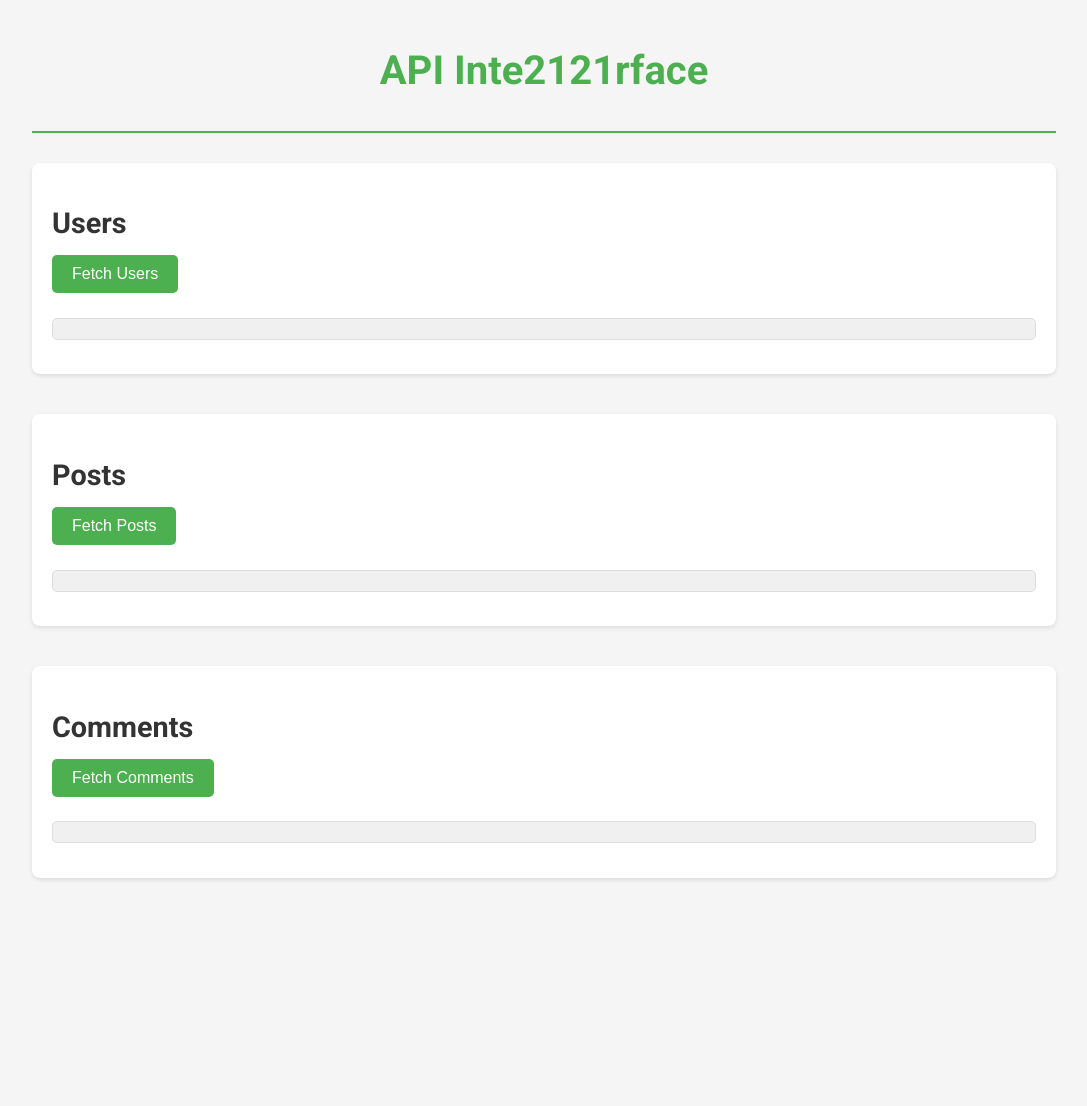
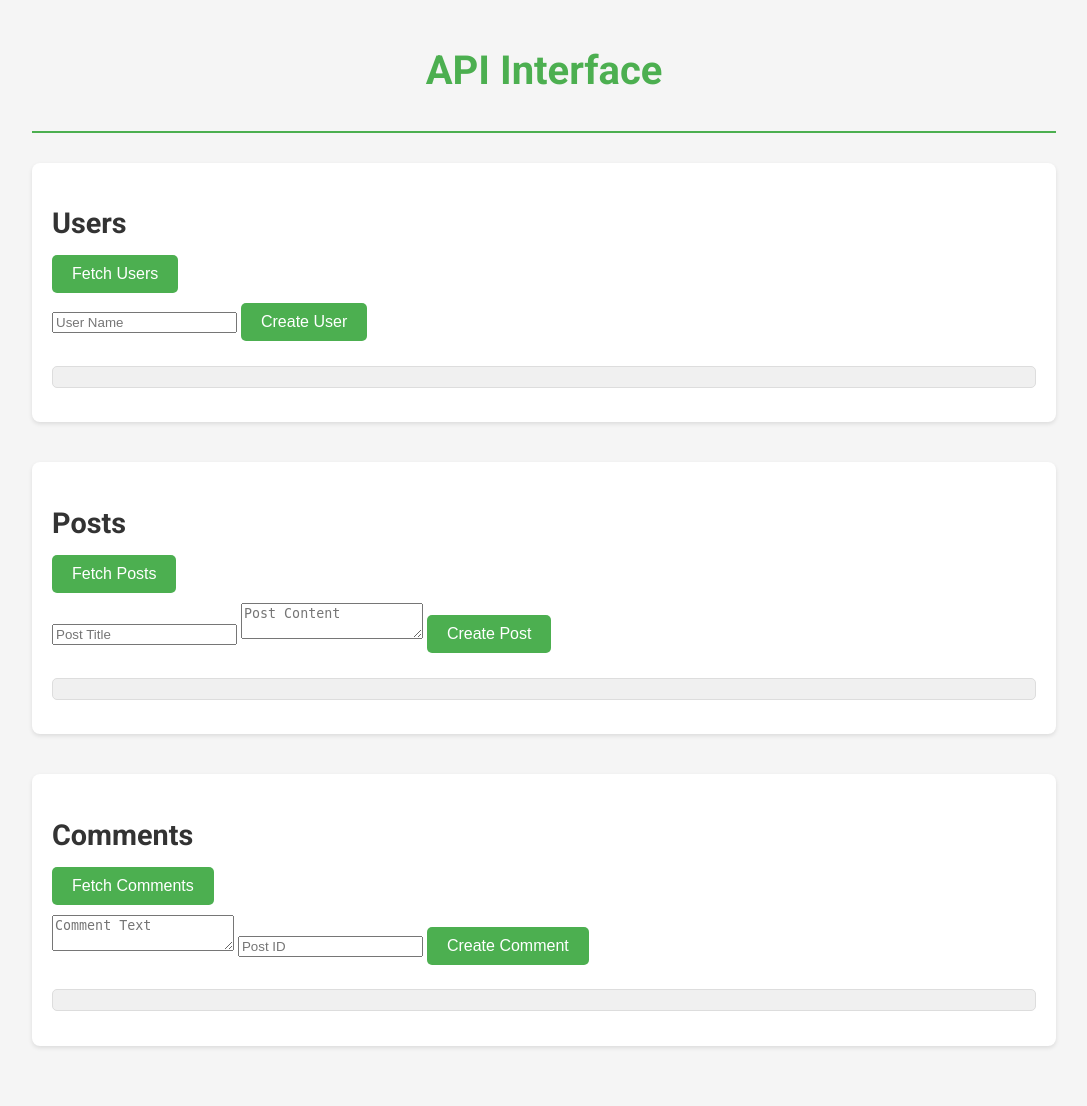
Before and after one commit to Majesnnd/RedMariel, a Flask app: page / in a window 1280 px wide. Shown: the whole page, without its empty margins (96-1183 px from the left). Before the commit the page ends 880 px from the top, so only its background shows below. Run offline with Flask 3, Linux system fonts and the light colour scheme.

Commit message:
upgrade Get Method

```diff
--- a/templates/index.html
+++ b/templates/index.html
@@ -3,40 +3,56 @@
 <head>
     <meta charset="UTF-8">
     <meta name="viewport" content="width=device-width, initial-scale=1.0">
-    <title>API Interfa2e</title>
-
+    <title>API Interface</title>
     <link rel="stylesheet" href="{{ url_for('static', filename='styles.css') }}">
-
     <link href="https://fonts.googleapis.com/css2?family=Roboto:wght@400;700&display=swap" rel="stylesheet">
 </head>
 <body>
     <div class="container">
         <header class="header">
-            <h1>API Inte2121rface</h1>
+            <h1>API Interface</h1>
         </header>
 
         <main>
+            <!-- Sección para manejar usuarios -->
             <section class="section">
                 <h2>Users</h2>
                 <button class="btn" onclick="fetchData('users')">Fetch Users</button>
-                <pre id="user-data" class="data-display"></pre>
+                <form id="user-form" onsubmit="postData('users'); return false;">
+                    <input type="text" id="username" placeholder="User Name" required>
+                    <button type="submit" class="btn">Create User</button>
+                </form>
+                <pre id="users-data" class="data-display"></pre> <!-- Cambié el id a "users-data" -->
             </section>
 
+            <!-- Sección para manejar posts -->
             <section class="section">
                 <h2>Posts</h2>
                 <button class="btn" onclick="fetchData('posts')">Fetch Posts</button>
-                <pre id="post-data" class="data-display"></pre>
+                <form id="post-form" onsubmit="postData('posts'); return false;">
+                    <input type="text" id="post-title" placeholder="Post Title" required>
+                    <textarea id="post-content" placeholder="Post Content" required></textarea>
+                    <button type="submit" class="btn">Create Post</button>
+                </form>
+                <pre id="posts-data" class="data-display"></pre> <!-- Cambié el id a "posts-data" -->
             </section>
 
+            <!-- Sección para manejar comentarios -->
             <section class="section">
                 <h2>Comments</h2>
                 <button class="btn" onclick="fetchData('comments')">Fetch Comments</button>
-                <pre id="comment-data" class="data-display"></pre>
+                <form id="comment-form" onsubmit="postData('comments'); return false;">
+                    <textarea id="comment-text" placeholder="Comment Text" required></textarea>
+                    <input type="number" id="comment-post-id" placeholder="Post ID" required>
+                    <button type="submit" class="btn">Create Comment</button>
+                </form>
+                <pre id="comments-data" class="data-display"></pre> <!-- Cambié el id a "comments-data" -->
             </section>
         </main>
     </div>
 
     <script>
+        // Función para obtener datos con solicitudes GET
         function fetchData(endpoint) {
             fetch(`/${endpoint}`)
                 .then(response => {
@@ -46,12 +62,54 @@
                     return response.json();
                 })
                 .then(data => {
+                    console.log(data);
+                    // Ajusta el ID del elemento HTML al que estás asignando el contenido
                     document.getElementById(`${endpoint}-data`).textContent = JSON.stringify(data, null, 2);
                 })
                 .catch(error => {
                     console.error('There has been a problem with your fetch operation:', error);
                 });
         }
+
+        // Función para crear datos con solicitudes POST
+        function postData(endpoint) {
+            let data = {};
+            if (endpoint === 'users') {
+                data = { name: document.getElementById('username').value };
+            } else if (endpoint === 'posts') {
+                data = {
+                    title: document.getElementById('post-title').value,
+                    content: document.getElementById('post-content').value
+                };
+            } else if (endpoint === 'comments') {
+                data = {
+                    text: document.getElementById('comment-text').value,
+                    post_id: parseInt(document.getElementById('comment-post-id').value)
+                };
+            }
+
+            fetch(`/${endpoint}`, {
+                method: 'POST',
+                headers: {
+                    'Content-Type': 'application/json'
+                },
+                body: JSON.stringify(data)
+            })
+            .then(response => {
+                if (!response.ok) {
+                    return response.json().then(errData => { throw new Error(errData.error || 'Network response was not ok'); });
+                }
+                return response.json();
+            })
+            .then(data => {
+                alert(`${endpoint.slice(0, -1).toUpperCase()} created successfully!`);
+                fetchData(endpoint); // Actualiza la lista después de crear
+            })
+            .catch(error => {
+                alert(`Error: ${error.message}`);
+                console.error('There has been a problem with your POST operation:', error);
+            });
+        }
     </script>
 </body>
 </html>
```
Also changed, not shown: instance/site.db.
